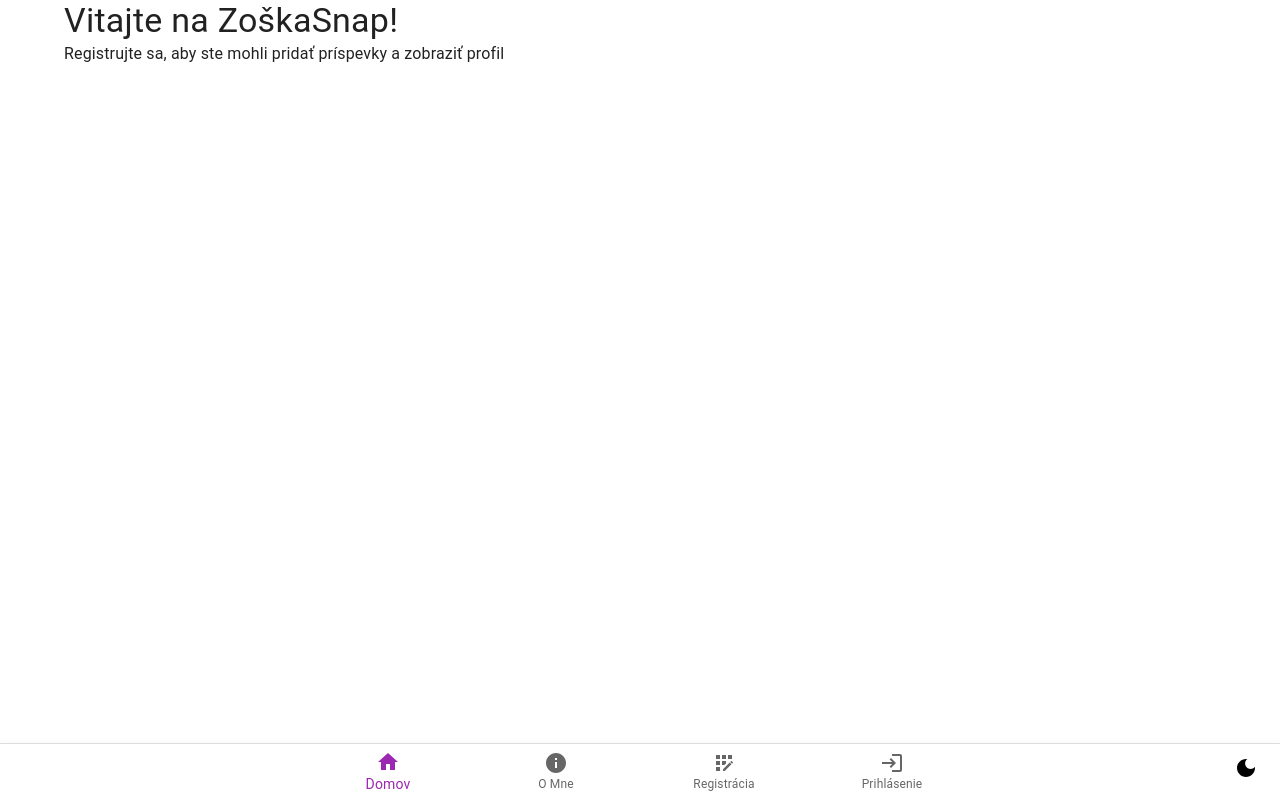
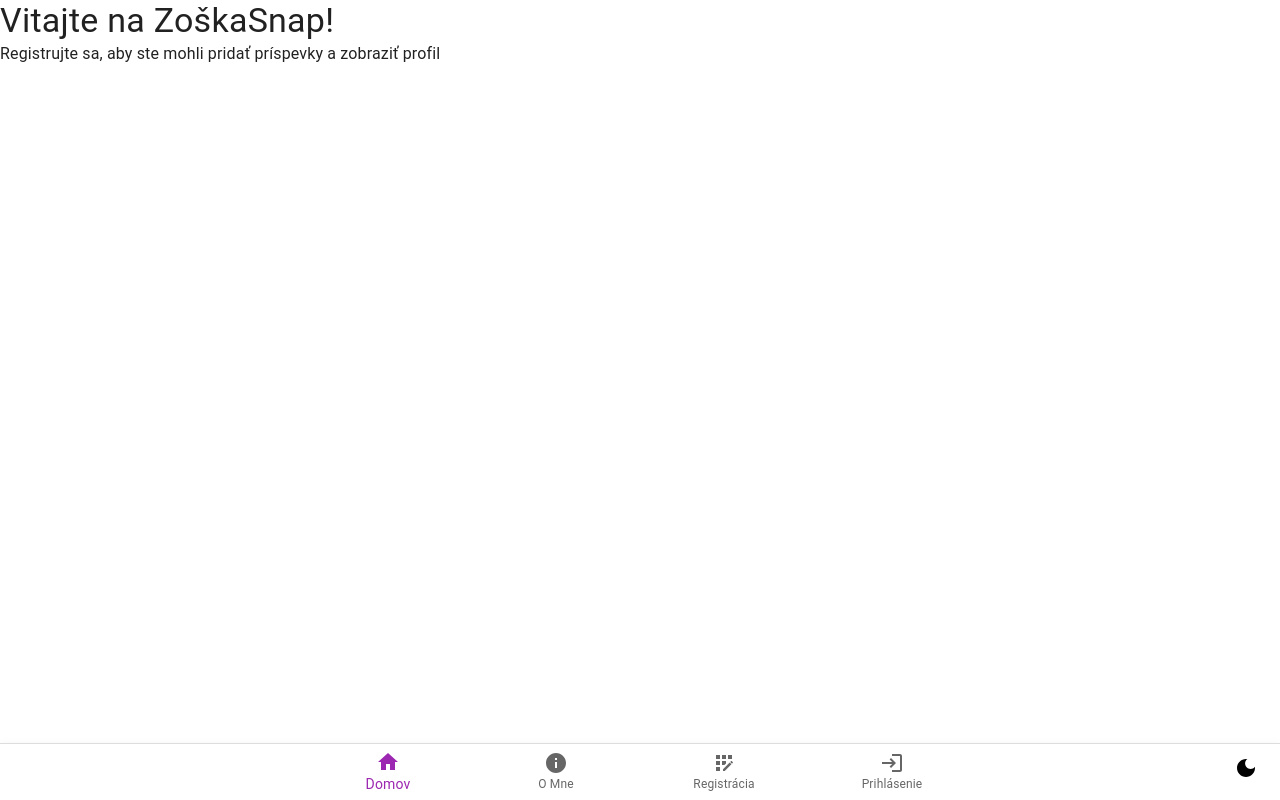
Before and after one commit to HyperD42/snap-zoska, a Next.js app: page / in a window 1280 px wide. Built offline with nearby package versions, Linux system fonts and the light colour scheme; no server answers.

Commit message:
small change

```diff
--- a/src/app/auth/layout.tsx
+++ b/src/app/auth/layout.tsx
@@ -1,5 +1,5 @@
 "use client"
-import { useThemeMode } from "../../components/Themes"; // Import your theme hook
+import { useThemeMode } from "../../components/ThemeProvider"; // Import your theme hook
 import "../globals.css";
 
 export default function AuthLayout({
--- a/src/app/layout.tsx
+++ b/src/app/layout.tsx
@@ -5,7 +5,7 @@
 import Navbar from "@/components/NavBar";
 import AuthProvider from "../components/AuthProvider";
 import { Container, CssBaseline, Paper } from "@mui/material";
-import { ThemeModeProvider } from "../components/Themes";
+import { ThemeModeProvider } from "../components/ThemeProvider";
 
 export const metadata: Metadata = {
   title: "SnapZoška",
@@ -23,13 +23,10 @@
     <html lang="sk">
       <body>
         <ThemeModeProvider>
-
           <AuthProvider>
             <div style={{ minHeight: '100vh', display: 'flex', flexDirection: 'column' }}>
               <main style={{ flexGrow: 1 }}>
-                  <Container>
                 {children}
-                  </Container>
               </main>
             </div>
             <Navbar />
--- a/src/components/NavBar.tsx
+++ b/src/components/NavBar.tsx
@@ -2,7 +2,7 @@
 
 import { useSession } from "next-auth/react"; // Import only useSession
 import * as React from 'react';
-import { useThemeMode } from "../components/Themes"; // Import for the theme context
+import { useThemeMode } from "./ThemeProvider"; // Import for the theme context
 import Box from '@mui/material/Box';
 import BottomNavigation from '@mui/material/BottomNavigation';
 import BottomNavigationAction from '@mui/material/BottomNavigationAction';
```
Also changed, not shown: src/components/ThemeProvider.tsx (renamed from src/components/Themes.tsx). Lines whose indentation alone changed are shown as unchanged.
